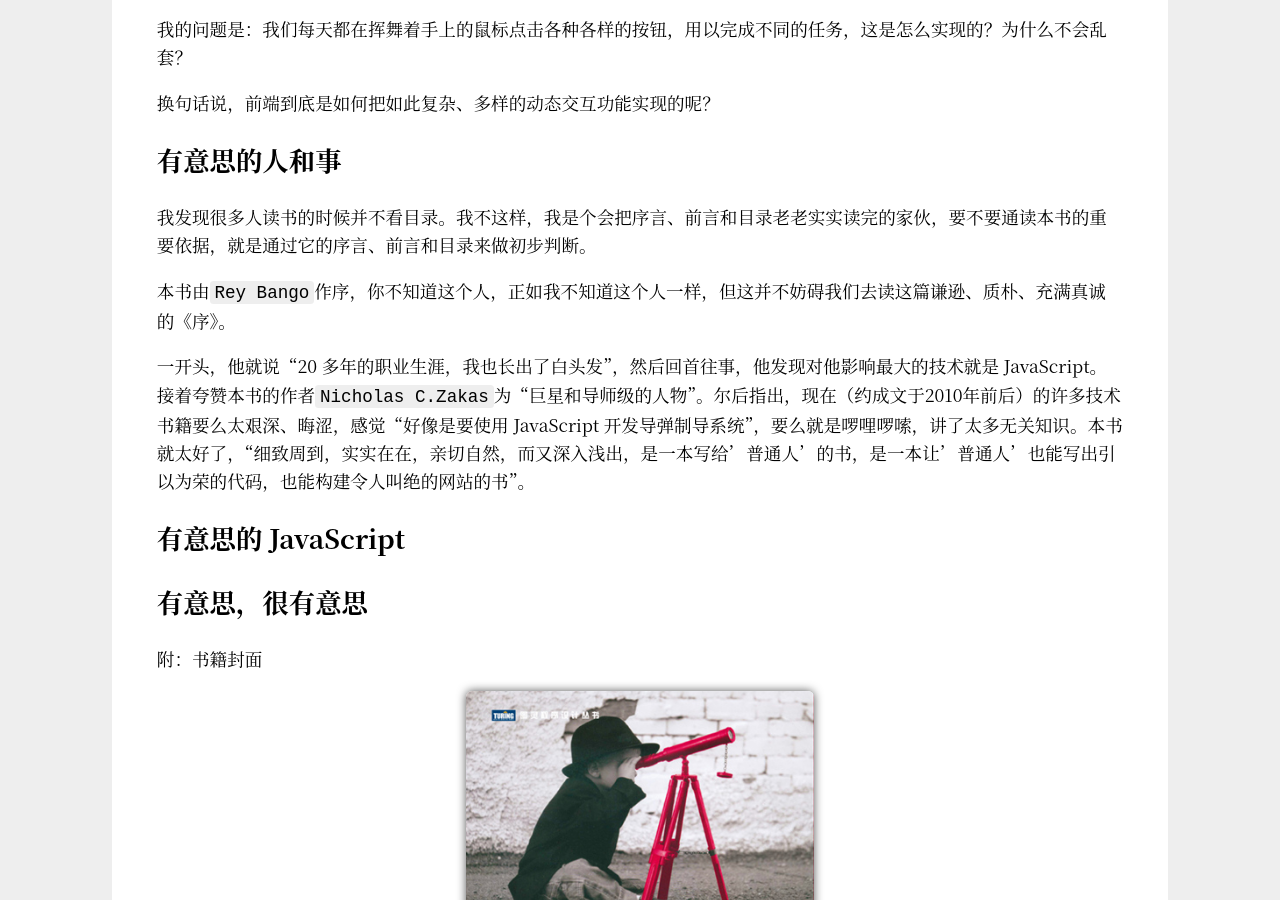
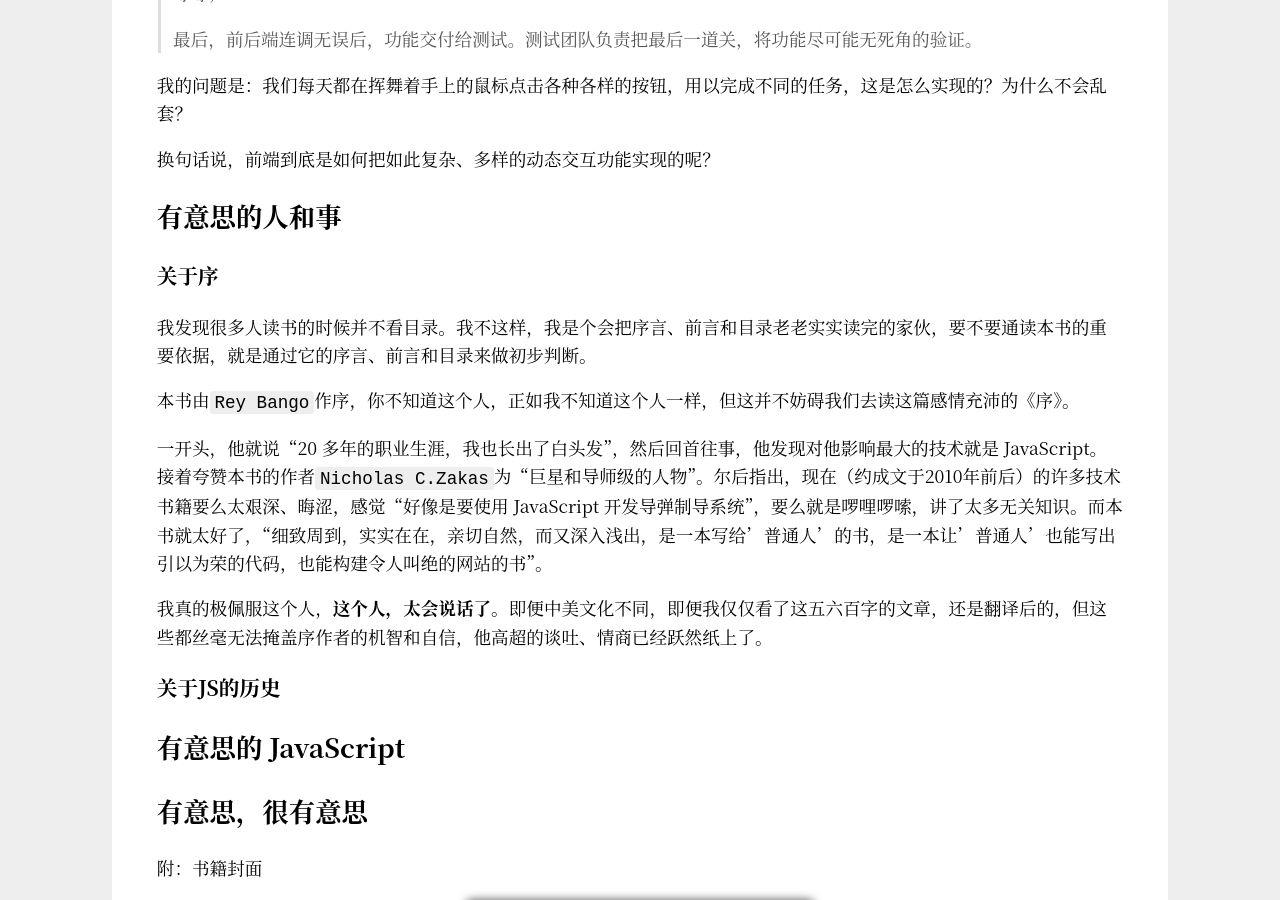
Before and after one commit to Haiyung/haiyung.github.io, a Jekyll site: the page built from _posts/2019-12-01-after-reading-professional-js-for-web-devs.md, in a window 1280 px wide and 900 px high, scrolled down 876 px. Built offline with Jekyll 4.4.1, drawn with Linux system fonts in a browser that asks for light colours.

Commit message:
update one article about JS

```diff
--- a/_posts/2019-12-01-after-reading-professional-js-for-web-devs.md
+++ b/_posts/2019-12-01-after-reading-professional-js-for-web-devs.md
@@ -32,11 +32,16 @@
 
 ## 有意思的人和事
 
+### 关于序
 我发现很多人读书的时候并不看目录。我不这样，我是个会把序言、前言和目录老老实实读完的家伙，要不要通读本书的重要依据，就是通过它的序言、前言和目录来做初步判断。
 
-本书由`Rey Bango`作序，你不知道这个人，正如我不知道这个人一样，但这并不妨碍我们去读这篇谦逊、质朴、充满真诚的《序》。
+本书由`Rey Bango`作序，你不知道这个人，正如我不知道这个人一样，但这并不妨碍我们去读这篇感情充沛的《序》。
 
-一开头，他就说“20 多年的职业生涯，我也长出了白头发”，然后回首往事，他发现对他影响最大的技术就是 JavaScript。接着夸赞本书的作者`Nicholas C.Zakas`为“巨星和导师级的人物”。尔后指出，现在（约成文于2010年前后）的许多技术书籍要么太艰深、晦涩，感觉“好像是要使用 JavaScript 开发导弹制导系统”，要么就是啰哩啰嗦，讲了太多无关知识。本书就太好了，“细致周到，实实在在，亲切自然，而又深入浅出，是一本写给'普通人'的书，是一本让'普通人'也能写出引以为荣的代码，也能构建令人叫绝的网站的书”。
+一开头，他就说“20 多年的职业生涯，我也长出了白头发”，然后回首往事，他发现对他影响最大的技术就是 JavaScript。接着夸赞本书的作者`Nicholas C.Zakas`为“巨星和导师级的人物”。尔后指出，现在（约成文于2010年前后）的许多技术书籍要么太艰深、晦涩，感觉“好像是要使用 JavaScript 开发导弹制导系统”，要么就是啰哩啰嗦，讲了太多无关知识。而本书就太好了，“细致周到，实实在在，亲切自然，而又深入浅出，是一本写给'普通人'的书，是一本让'普通人'也能写出引以为荣的代码，也能构建令人叫绝的网站的书”。
+
+我真的极佩服这个人，**这个人，太会说话了**。即便中美文化不同，即便我仅仅看了这五六百字的文章，还是翻译后的，但这些都丝毫无法掩盖序作者的机智和自信，他高超的谈吐、情商已经跃然纸上了。
+
+### 关于JS的历史
 
 
 
```
